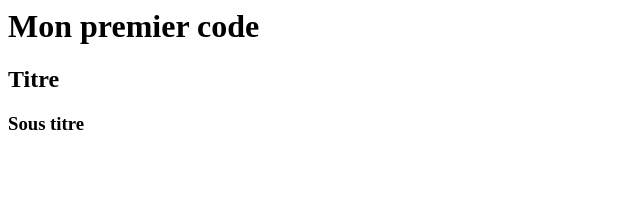
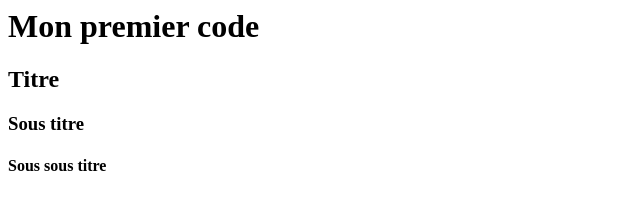
Before and after one commit to AlexandrePoete/Mon-premier-code, a plain HTML site: page index.html in a window 1280 px wide. Shown: the whole page, without its empty margins (0-640 px from the left). Drawn offline with Linux system fonts and the light colour scheme.

Commit message:
Update index.html

```diff
--- a/index.html
+++ b/index.html
@@ -1,3 +1,4 @@
 <h1> Mon premier code </h1>
 <h2> Titre </h2>
 <h3> Sous titre </3>
+<h4> Sous sous titre </h4>
```
